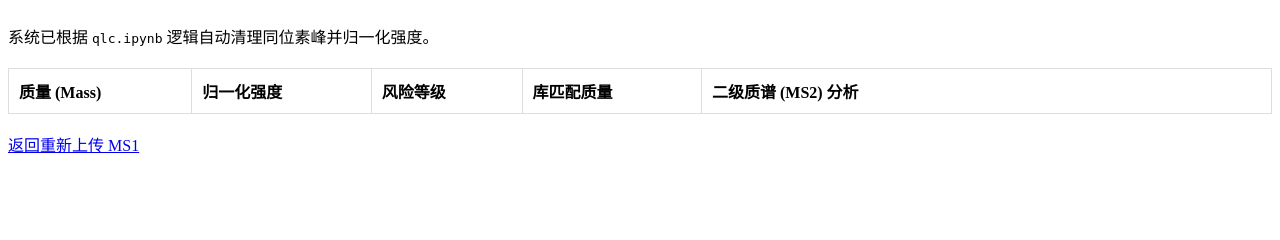
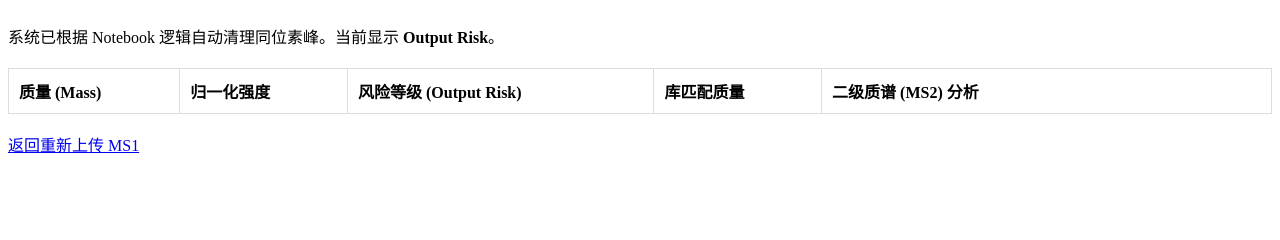
Before and after one commit to Molyleaf/ms-detection-app, a Flask app: template templates/results_ms1.html in a window 1280 px wide. Shown: the part 65-305 px from the top of the page. Run offline with Flask 3, Linux system fonts and the light colour scheme; the template is opened without the code that fills it, so the values that code supplies are empty.

Commit message:
优化核心模块逻辑，扩展一级质谱匹配及二级质谱推理规则：
1. 完善 RiskMatcher 匹配逻辑，新增模糊匹配 (Rounded) 与分类功能；
2. 改进 SpectrumMatcher 二级质谱匹配算法，新增余弦相似度归一化处理；
3. 重构 Flask 路由，优化 MS1 和 MS2 的交互与错误处理逻辑；
4. 更新前端模板，改善结果展示及交互体验；
5. 整理代码注释与结构，提升可读性与维护性。

```diff
--- a/app.py
+++ b/app.py
@@ -8,59 +8,108 @@ from core.classifier import MS2Classifier
 
 app = Flask(__name__)
 
-# 初始化组件
+# 初始化核心业务组件
+# 确保数据文件路径正确，对应 Dockerfile 中的 COPY 路径
 RISK_MATCHER = RiskMatcher('data_processed/risk_db.joblib')
 SPEC_MATCHER = SpectrumMatcher('data_processed/spectrum_db.joblib')
 CLASSIFIER = MS2Classifier('models/model.onnx', 'data_processed/stats.joblib')
 
 @app.route('/')
-def index(): return render_template('index.html')
+def index():
+    """首页渲染"""
+    return render_template('index.html')
 
 @app.route('/upload_ms1', methods=['POST'])
 def upload_ms1():
+    """
+    一级质谱上传与筛选
+    1. 执行 pipeline 清理（同位素、归一化）
+    2. 执行 RiskMatcher 风险分级
+    """
     file = request.files.get('file')
     mode = request.form.get('mode', 'positive')
-    if not file: return "未选择文件", 400
+    if not file:
+        return "未选择文件", 400
     try:
+        # 加载数据
         df = pd.read_excel(file) if file.filename.endswith(('.xlsx', '.xls')) else pd.read_csv(file)
-        # 执行严格的同位素清洗与归一化
+
+        # 执行严格的同位素清洗与强度归一化 (对齐 qlc-0103.ipynb)
         df_clean = get_ms1_pipeline().fit_transform(df)
+
+        # 进行风险库匹配
         results = RISK_MATCHER.match_ms1_peaks(df_clean, mode=mode)
-        return render_template('results_ms1.html', peaks=results.to_dict(orient='records'), mode=mode)
-    except Exception as e: return f"处理失败: {e}", 500
+
+        # 渲染结果页面 (前端模板将根据 Risk_Level 显示 Output Risk)
+        return render_template('results_ms1.html',
+                               peaks=results.to_dict(orient='records'),
+                               mode=mode)
+    except Exception as e:
+        return f"处理失败: {e}", 500
 
 @app.route('/analyze_ms2', methods=['POST'])
 def analyze_ms2():
+    """
+    二级质谱深度分析
+    - Risk0: 直接显示“有危险”，跳过模型
+    - Risk1/2: 调用模型推理并回溯谱图库
+    """
     risk_level = request.form.get('risk_level')
+    parent_mz = request.form.get('parent_mz', 'Unknown')
     matched_mass = float(request.form.get('matched_mass', 0))
     ms2_data = request.form.get('ms2_data', '')
 
+    # --- 1. Risk0 旁路/拦截逻辑 ---
+    # 如果一级质谱已确定为 Risk0，直接判定为阳性，无需上传文件或推理
+    if risk_level == 'Risk0':
+        return render_template('results_ms2.html',
+                               parent_mz=parent_mz,
+                               prob=100.0,
+                               risk_text="有危险 (Confirmed - Risk0)",
+                               risk_class="danger",
+                               matches=[])
+
+    # --- 2. 获取 MS2 数据 ---
     if 'ms2_file' in request.files:
         f = request.files['ms2_file']
         if f and f.filename != '':
             df = pd.read_excel(f) if f.filename.endswith(('.xlsx', '.xls')) else pd.read_csv(f)
+            # 获取前两列（m/z 和 Intensity）
             m_col, i_col = df.columns[0], df.columns[1]
             ms2_data = ",".join([f"{r[m_col]}:{r[i_col]}" for _, r in df.iterrows()])
 
-    if not ms2_data: return "无数据", 400
+    if not ms2_data:
+        return "无二级质谱数据，无法进一步分析", 400
 
-    # 1. 旁路逻辑与预测
+    # --- 3. 模型预测与判定 ---
+    # check_risk0_bypass 用于兜底校验 0.005 Da 判定
     if CLASSIFIER.check_risk0_bypass(risk_level, ms2_data, matched_mass):
         prob, pred = 1.0, 1
     else:
         probs, preds = CLASSIFIER.predict([ms2_data])
         prob, pred = probs[0], preds[0]
 
+    # 获取对应的显示文本和 CSS 类 (danger/warning/success)
     risk_text, risk_class = CLASSIFIER.get_risk_label(prob)
 
-    # 2. 阳性回溯
+    # --- 4. 阳性结果回溯 ---
     matches = []
     if pred == 1:
+        # 格式化数据以进行谱图匹配
         raw_peaks = [p.split(':') for p in ms2_data.replace(';', ',').split(',') if ':' in p]
-        target_spec = {'mz': np.array([float(p[0]) for p in raw_peaks]),
-                       'intensities': np.array([float(p[1]) for p in raw_peaks])}
+        target_spec = {
+            'mz': np.array([float(p[0]) for p in raw_peaks]),
+            'intensities': np.array([float(p[1]) for p in raw_peaks])
+        }
         matches = SPEC_MATCHER.match(target_spec)
 
-    return render_template('results_ms2.html', prob=round(prob*100,2), risk_text=risk_text, risk_class=risk_class, matches=matches)
+    return render_template('results_ms2.html',
+                           parent_mz=parent_mz,
+                           prob=round(prob*100, 2),
+                           risk_text=risk_text,
+                           risk_class=risk_class,
+                           matches=matches)
 
-if __name__ == '__main__': app.run(host='0.0.0.0', port=5000)
+if __name__ == '__main__':
+    # 启动应用
+    app.run(host='0.0.0.0', port=5000)
--- a/templates/results_ms1.html
+++ b/templates/results_ms1.html
@@ -4,24 +4,24 @@
   <meta charset="UTF-8">
   <title>一级质谱分析结果</title>
   <style>
-    .risk-Risk0, .risk-Risk1 { color: #d9534f; font-weight: bold; }
-    .risk-Risk2 { color: #f0ad4e; font-weight: bold; }
-    .risk-Safe { color: #5cb85c; }
+    .risk-danger { color: #d9534f; font-weight: bold; }
+    .risk-warning { color: #f0ad4e; font-weight: bold; }
+    .risk-success { color: #5cb85c; }
     table { width: 100%; border-collapse: collapse; margin-top: 20px; }
     th, td { padding: 10px; border: 1px solid #ddd; text-align: left; }
-    .action-cell { min-width: 300px; }
+    .action-cell { min-width: 250px; }
   </style>
 </head>
 <body>
 <h1>一级质谱筛选结果 (模式: {{ mode }})</h1>
-<p>系统已根据 <code>qlc.ipynb</code> 逻辑自动清理同位素峰并归一化强度。</p>
+<p>系统已根据 Notebook 逻辑自动清理同位素峰。当前显示 <strong>Output Risk</strong>。</p>
 
 <table>
   <thead>
   <tr>
     <th>质量 (Mass)</th>
     <th>归一化强度</th>
-    <th>风险等级</th>
+    <th>风险等级 (Output Risk)</th>
     <th>库匹配质量</th>
     <th class="action-cell">二级质谱 (MS2) 分析</th>
   </tr>
@@ -31,24 +31,35 @@
   <tr>
     <td>{{ "%.4f"|format(peak.Mass) }}</td>
     <td>{{ "%.2f"|format(peak.Intensity) }}</td>
-    <td class="risk-{{ peak.Risk_Level }}">
-      {{ "安全" if peak.Risk_Level == 'Safe' else peak.Risk_Level }}
-    </td>
+
+    {# 处理 Output Risk 显示逻辑 #}
+    {% if peak.Risk_Level == 'Risk0' %}
+    <td class="risk-danger">有危险 (Dangerous)</td>
+    {% elif peak.Risk_Level == 'Risk1' %}
+    <td class="risk-danger">Risk1 高风险</td>
+    {% elif peak.Risk_Level == 'Risk2' %}
+    <td class="risk-warning">Risk2 高风险</td>
+    {% else %}
+    <td class="risk-success">安全 (Safe)</td>
+    {% endif %}
+
     <td>{{ "%.4f"|format(peak.Matched_Mass) if peak.Matched_Mass > 0 else "-" }}</td>
+
     <td>
+      {# 处理 L2/MS2 交互逻辑 #}
+      {% if peak.Risk_Level == 'Risk0' %}
+      <span style="color: #d9534f;">已确认危险，跳过二级分析</span>
+      {% elif peak.Risk_Level in ['Risk1', 'Risk2'] %}
       <form action="/analyze_ms2" method="post" enctype="multipart/form-data" style="display: flex; gap: 5px;">
         <input type="hidden" name="parent_mz" value="{{ peak.Mass }}">
         <input type="hidden" name="risk_level" value="{{ peak.Risk_Level }}">
         <input type="hidden" name="matched_mass" value="{{ peak.Matched_Mass }}">
-
-        {% if peak.Risk_Level in ['Risk1', 'Risk2'] %}
-        <input type="file" name="ms2_file" accept=".xlsx, .xls, .csv" required style="width: 180px;">
-        <button type="submit" style="background: #d9534f; color: white; border: none; padding: 5px 10px; cursor: pointer;">解析文件并判定</button>
-        {% else %}
-        <input type="text" name="ms2_data" placeholder="格式 mz:int,mz:int">
-        <button type="submit">分析</button>
-        {% endif %}
+        <input type="file" name="ms2_file" accept=".xlsx, .xls, .csv" required style="width: 150px;">
+        <button type="submit" style="background: #d9534f; color: white; border: none; padding: 5px 10px; cursor: pointer;">上传判定</button>
       </form>
+      {% else %}
+      <span style="color: #999;">无需分析</span>
+      {% endif %}
     </td>
   </tr>
   {% endfor %}
```
Also changed, not shown: core/matcher.py (+43 -18 lines).
